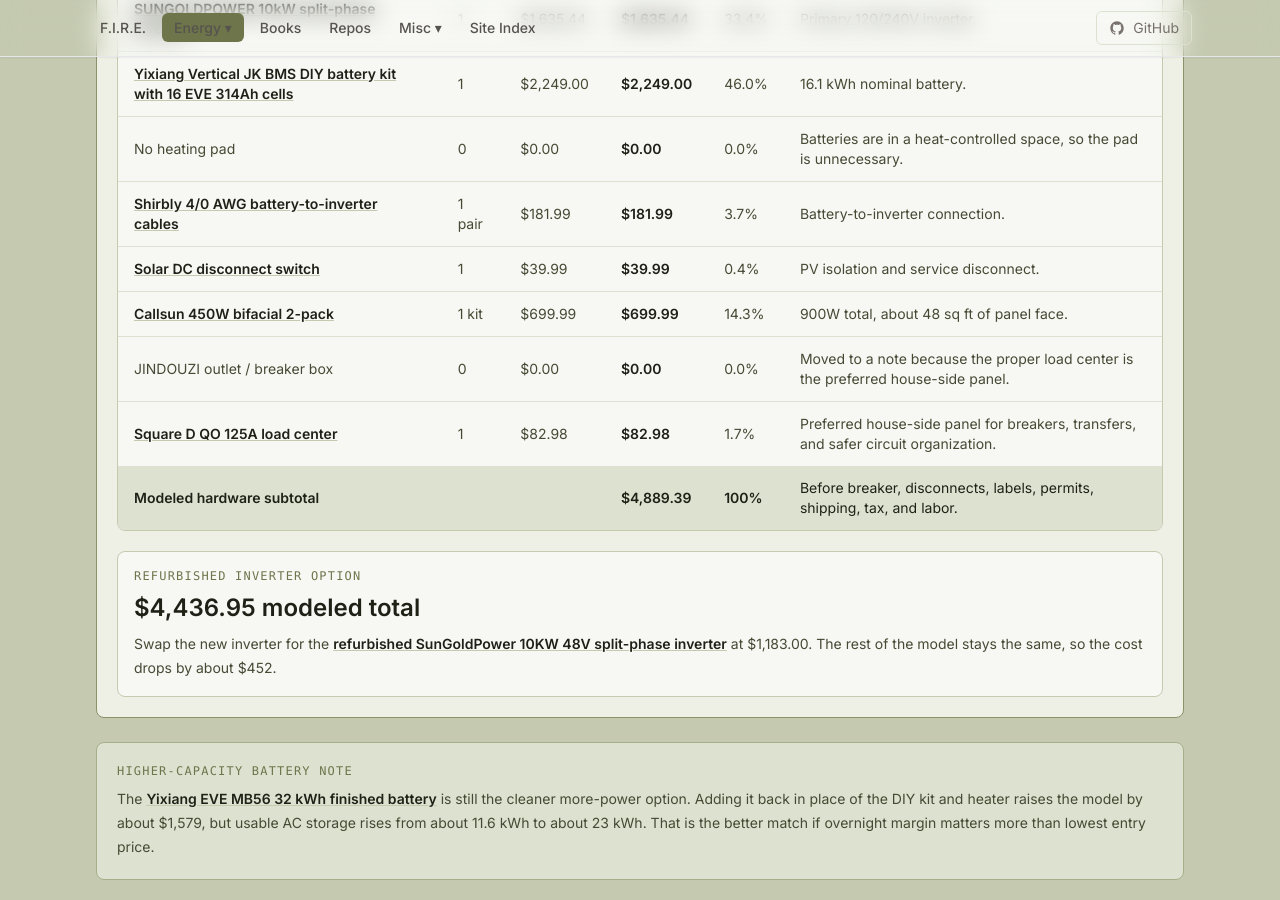
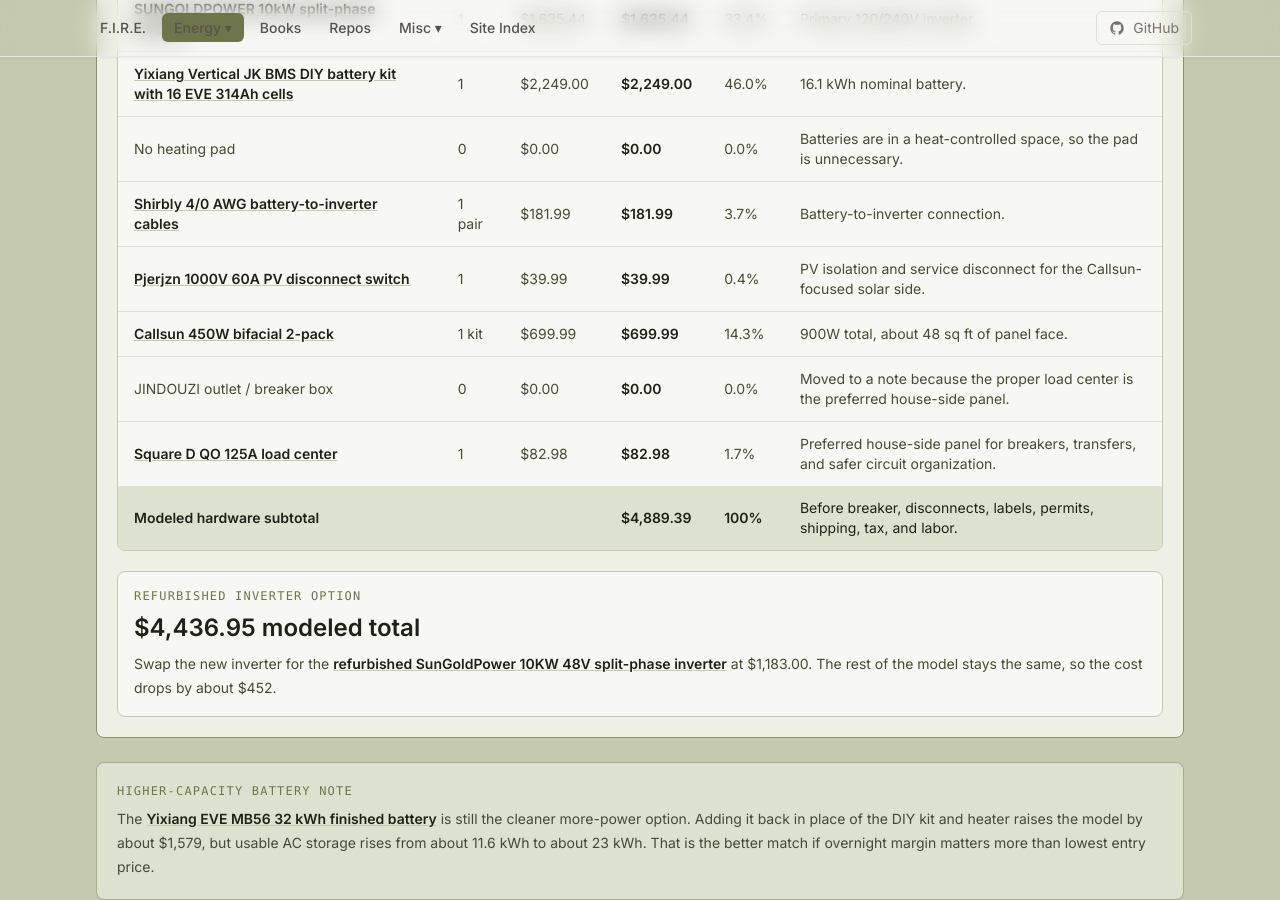
Before and after one commit to techmore/techmore.github.io, a Jekyll site: the page built from pages/energy-monitoring/will-prowse-2026.html, in a window 1280 px wide and 900 px high, scrolled down 6951 px. Built offline with Jekyll 4.4.1, drawn with Linux system fonts in a browser that asks for light colours; nearby versions of some CDN libraries; some web fonts are replaced; some of the changed text lies outside the part shown.

Commit message:
Swap in Callsun PV disconnect switch

```diff
--- a/pages/energy-monitoring/will-prowse-2026.html
+++ b/pages/energy-monitoring/will-prowse-2026.html
@@ -516,12 +516,12 @@ title: Will Prowse 2026 - Techmore
                     <td class="px-4 py-3">Battery-to-inverter connection.</td>
                   </tr>
                   <tr>
-                    <td class="px-4 py-3"><a href="https://www.amazon.com/Disconnect-DC1500V-Isolator-Waterproof-Enclosure/dp/B0F2B1KYW3?crid=K9Y5A8B00X7N&dib=eyJ2IjoiMSJ9.2X3mjAvNkOyreGEfSDs6hsa0X3f3Q8S0S9KULsKyrmg.A6o-9DLFhDF2Cd-zw7j__ysQD-9WDFYB-eS1eT_qDzg&dib_tag=se&keywords=ul%2Blisted%2Bpv%2Bdisconnect%2Bdc&qid=1774033737&s=hi&sprefix=ul%2Blisted%2Bpv%2Bdisconnect%2Bdc%2Ctools%2C150&sr=1-29-spons&xpid=_O5PacwnZzIsY&sp_csd=d2lkZ2V0TmFtZT1zcF9tdGY&th=1&linkCode=sl2&tag=vehicledwelling-20&linkId=00246093f9da0b1de9341afd358166f2&language=en_US&ref_=as_li_ss_tl" class="font-semibold text-olive-950 underline decoration-olive-300 hover:text-olive-700">Solar DC disconnect switch</a></td>
+                    <td class="px-4 py-3"><a href="https://www.amazon.com/gp/product/B0DBKX91M7/ref=ox_sc_act_title_1?smid=A3IQ1D7UYM3QM3&amp;th=1" class="font-semibold text-olive-950 underline decoration-olive-300 hover:text-olive-700">Pjerjzn 1000V 60A PV disconnect switch</a></td>
                     <td class="px-4 py-3">1</td>
                     <td class="px-4 py-3">$39.99</td>
                     <td class="px-4 py-3 font-semibold text-olive-950">$39.99</td>
                     <td class="px-4 py-3">0.4%</td>
-                    <td class="px-4 py-3">PV isolation and service disconnect.</td>
+                    <td class="px-4 py-3">PV isolation and service disconnect for the Callsun-focused solar side.</td>
                   </tr>
                   <tr>
                     <td class="px-4 py-3"><a href="https://www.amazon.com/gp/product/B0GJ5KLM1B/ref=ox_sc_act_title_2?smid=ACXRZOBKQSG34&th=1" class="font-semibold text-olive-950 underline decoration-olive-300 hover:text-olive-700">Callsun 450W bifacial 2-pack</a></td>
@@ -757,6 +757,7 @@ title: Will Prowse 2026 - Techmore
         <li><a href="https://device.report/manuals/sungoldpower-10kw-48v-split-phase-solar-inverter-manual" class="underline decoration-olive-500 hover:text-olive-700">SunGoldPower 10kW manual reference</a> and related listings for AC input and 120/240V split-phase context.</li>
         <li><a href="https://www.amazon.com/gp/product/B0GJ5KLM1B/ref=ewc_pr_img_1?smid=ACXRZOBKQSG34&amp;th=1" class="underline decoration-olive-500 hover:text-olive-700">Amazon 450W bifacial 2-pack (Callsun Store)</a> for the $699.99 coupon price, N-Type 16BB / 25% efficiency / anti-shade dual-module specs, and 4.8-star sample size.</li>
         <li><a href="https://a1solarstore.com/aptos-solar-460w-solar-panel-120-cell-perc-all-black-dna-120-mf10-460w.html" class="underline decoration-olive-500 hover:text-olive-700">Aptos Solar 460W DNA-120-MF10-460W</a> for the more durable panel alternative, 460W output, 21.26% efficiency, 1500V max system voltage, and 30-year product / power warranty note.</li>
+        <li><a href="https://www.amazon.com/gp/product/B0DBKX91M7/ref=ox_sc_act_title_1?smid=A3IQ1D7UYM3QM3&amp;th=1" class="underline decoration-olive-500 hover:text-olive-700">Pjerjzn 1000V 60A PV disconnect switch</a> for the Callsun-focused PV service disconnect.</li>
         <li><a href="/assets/emporia-data/8C9E94-Barn-1DAY.csv" class="underline decoration-olive-500 hover:text-olive-700">Emporia Barn 1-day circuit CSV (152 days)</a> for measured per-circuit daily kWh averages, the May+June recent heat-pump view, and the critical-load subtotal used in the current model.</li>
         <li><a href="/assets/emporia-data/8C9E94-Barn-1H.csv" class="underline decoration-olive-500 hover:text-olive-700">Emporia Barn 1-hour circuit CSV</a> for measured hourly peak kW per circuit, including the May+June heat-pump peak of 3.13 kW and the full-file winter stress peak of 7.63 kW.</li>
         <li><a href="/assets/emporia-data/8C9E94-Barn-1MIN.csv" class="underline decoration-olive-500 hover:text-olive-700">Emporia Barn 1-minute circuit CSV</a> for the 121W median / 145W avg / 50W minimum phantom-load baseline used in the charge-under-load math.</li>
```
